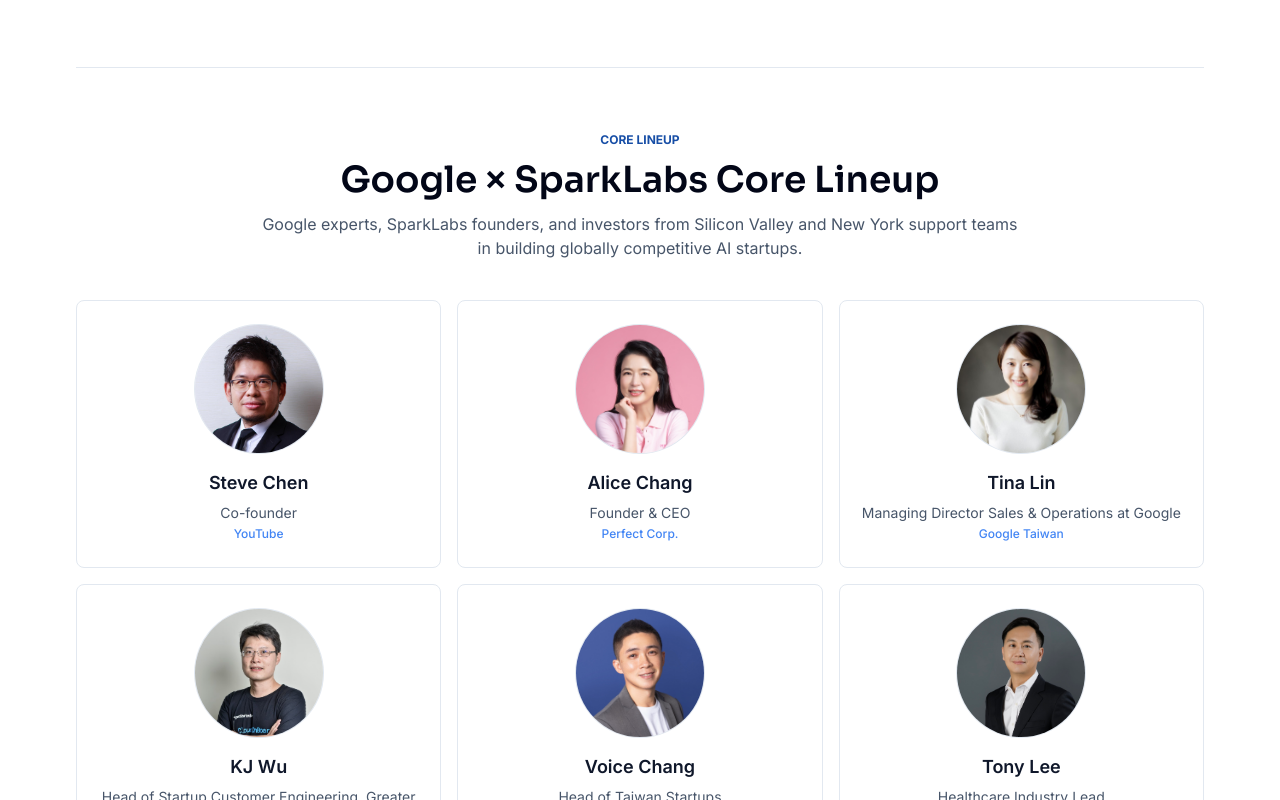
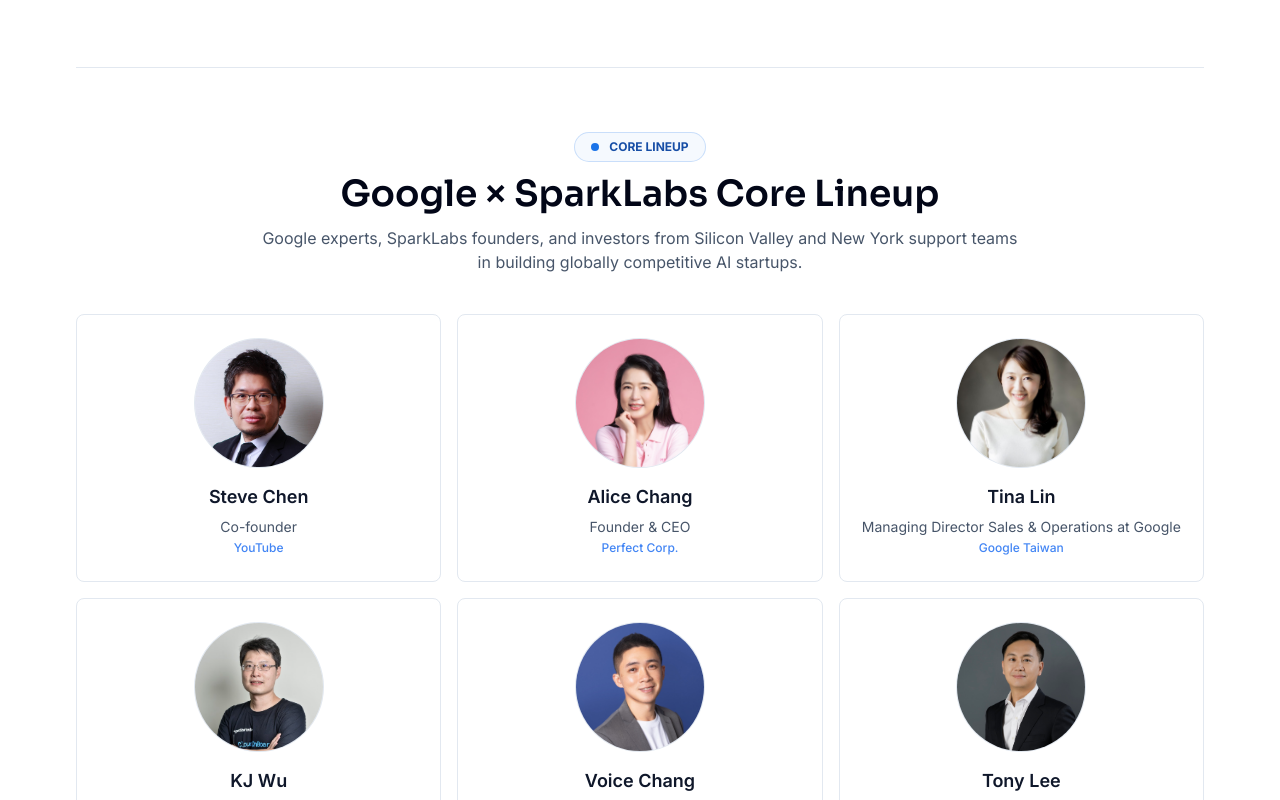
Before and after one commit to NYCU-SYC/Google-Project-Hatcher-X-SparkLabs-Website, a Next.js app: page / in a window 1280 px wide. Shown: the part 6480-7280 px from the top of the page. Built offline with nearby package versions, Linux system fonts and the light colour scheme; no server answers.

Commit message:
Style core lineup label

```diff
--- a/components/sections/Mentors.tsx
+++ b/components/sections/Mentors.tsx
@@ -255,7 +255,10 @@ export function Mentors() {
 
         <div className="mt-20 border-t border-slate-200 pt-14 md:mt-24 md:pt-16">
           <div className="mx-auto max-w-3xl text-center">
-            <p className="text-xs font-bold uppercase tracking-normal text-[#174EA6]">{t.mentors.fullLineupEyebrow}</p>
+            <div className="inline-flex items-center gap-2.5 rounded-full border border-[#1A73E8]/20 bg-[#1A73E8]/[0.045] px-4 py-1.5 text-xs font-bold uppercase tracking-normal text-[#174EA6]">
+              <span className="h-2 w-2 rounded-full bg-[#1A73E8]" />
+              {t.mentors.fullLineupEyebrow}
+            </div>
             <h2 className="mt-3 font-display text-3xl font-semibold tracking-normal text-slate-950 sm:text-4xl">{t.mentors.fullLineupTitle}</h2>
             <p className="mt-3 text-sm leading-relaxed text-slate-600 sm:text-base">{t.mentors.fullLineupSubtitle}</p>
           </div>
```
